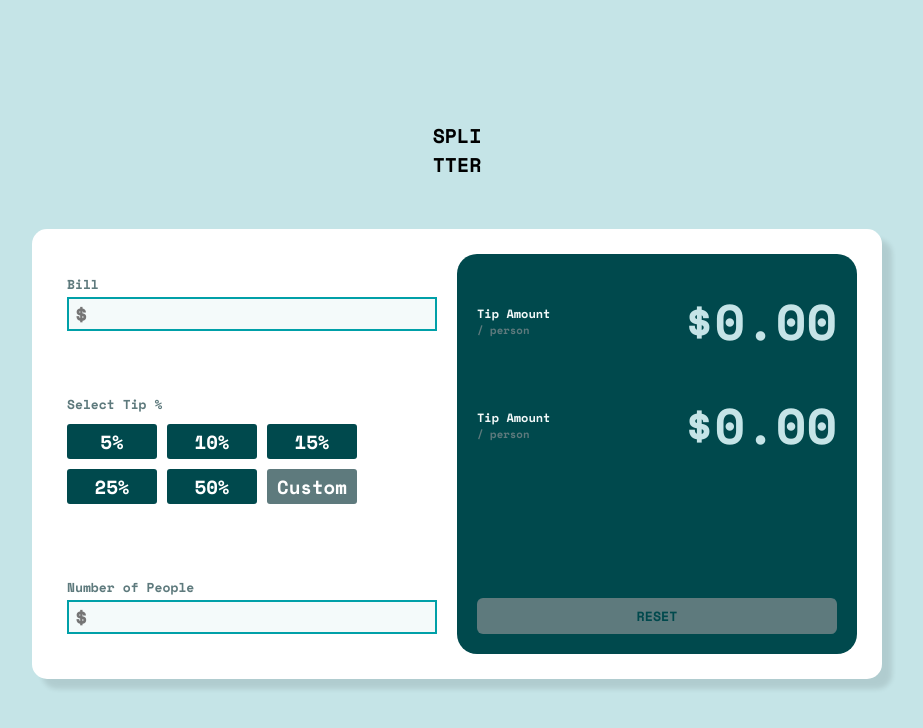
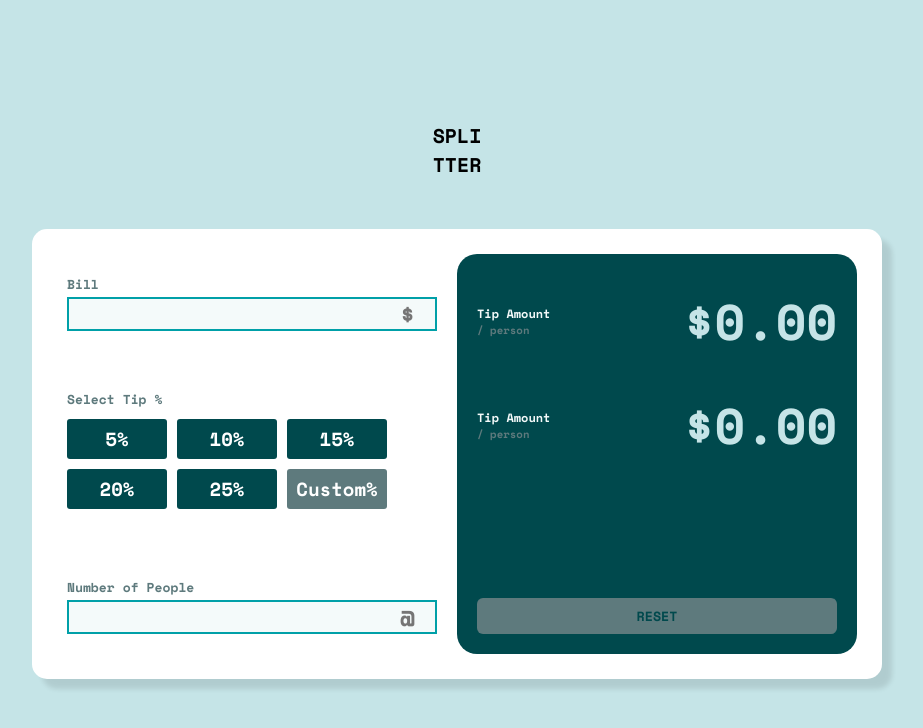
Before and after one commit to anandkunalmishra/firstCollabproj, a React (Create React App) app: page / in a window 1280 px wide. Shown: the top 728 px of the page, without its empty margins (183-1106 px from the left). Built offline with nearby package versions, Linux system fonts and the light colour scheme.

Commit message:
update frontend

```diff
--- a/src/component/leftsection/Main.jsx
+++ b/src/component/leftsection/Main.jsx
@@ -3,8 +3,12 @@ import "./Main.css"
 import Repeatbill from './Repeatbill'
 import Tip from './Tip'
 import Rightsection from '../rightSection/Rightsection'
-// vjdvbfjbvjb
+
 const Main = () => {
+  function CalculateTip(){
+    let tip=0;
+
+  }
   return (
     <div className='vertical'>
       <div className='text'>
@@ -13,20 +17,20 @@ const Main = () => {
       </div>
       <div className='container'>
         <div className="leftcard">
-            <Repeatbill heading={"Bill"}/>
+            <Repeatbill heading={"Bill"} sign="$"/>
             <div className="tipsection">
                 <p>Select Tip %</p>
                 <div className="row">
-                  <Tip value="5%" style={{ backgroundColor: 'hsl(183, 100%, 15%)' }} />
-                  <Tip value="10%" style={{ backgroundColor: 'hsl(183, 100%, 15%)' }} />
-                  <Tip value="15%" style={{ backgroundColor: 'hsl(183, 100%, 15%)' }} />
-                  <Tip value="25%" style={{ backgroundColor: 'hsl(183, 100%, 15%)' }} />
-                  <Tip value="50%" style={{ backgroundColor: 'hsl(183, 100%, 15%)' }} />
+                  <Tip value={5} />
+                  <Tip value={10}/>
+                  <Tip value={15}/>
+                  <Tip value={20}/>
+                  <Tip value={25}/>
                   <Tip value="Custom" style={{ backgroundColor: 'hsl(186, 14%, 43%)' }} />
                 </div>
 
             </div>
-            <Repeatbill heading={"Number of People"}/>
+            <Repeatbill heading={"Number of People"} sign="@"/>
 
         </div>
         <Rightsection/>
--- a/src/component/leftsection/Repeatbill.css
+++ b/src/component/leftsection/Repeatbill.css
@@ -13,6 +13,7 @@
     height: 34px;
     width: 100%;
     padding: 5px;
-    /* border: none; */
+    text-align: right;
+
     border: 2px solid hsl(183, 100%, 33%)
 }
--- a/src/component/leftsection/Repeatbill.jsx
+++ b/src/component/leftsection/Repeatbill.jsx
@@ -1,12 +1,12 @@
 import React from 'react'
 import "./Repeatbill.css"
 
-const Repeatbill = ({heading}) => {
+const Repeatbill = ({heading,sign}) => {
   return (
     <div>
       <div className="repeat">
             <h6>{heading}</h6>
-            <input type="text" className='inputsection' placeholder='$' />
+            <input type="number" className='inputsection' placeholder={sign} />
 
         </div>
     </div>
--- a/src/component/leftsection/Tip.css
+++ b/src/component/leftsection/Tip.css
@@ -3,16 +3,17 @@
     align-items: center;
     justify-content: center;
     /* margin-top: 10px; */
-    width: 90px;
-    height: 35px;
+    width: 100px;
+    height: 40px;
+    border: none;
     /* border: 2px solid red; */
-    /* background: hsl(183, 100%, 15%); */
+    background: hsl(183, 100%, 15%);
     border-radius: 3px;
     cursor: pointer;
 
 }
 .smallcards:hover{
-    background: hsl(186, 14%, 43%);
+    background-color: hsl(187, 20%, 33%);
 }
 .smallcards p{
     font-size: 19px;
--- a/src/component/leftsection/Tip.jsx
+++ b/src/component/leftsection/Tip.jsx
@@ -5,7 +5,7 @@ const Tip = ({value ,style}) => {
   return (
     <div>
       <div className="smallcards" style={style}>
-        <p>{value}</p>
+        <p>{value}%</p>
       </div>
     </div>
   )
```
